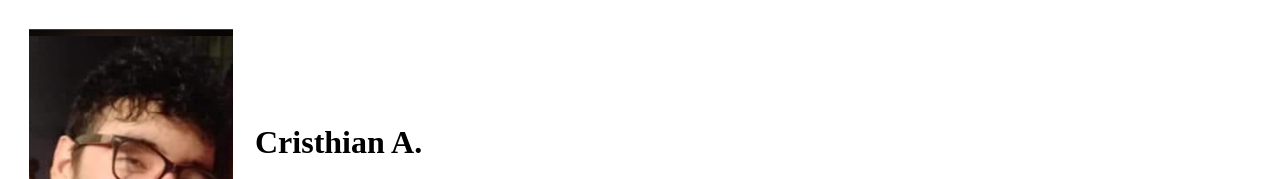
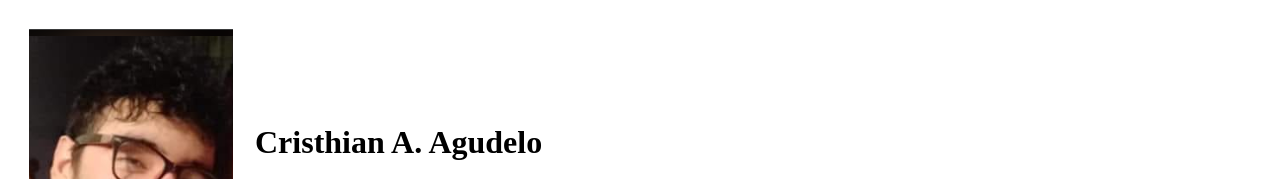
Before and after one commit to CristhianAgudelo/cv, a plain HTML site: page index.html in a window 1280 px wide. Shown: the top 179 px of the page. Drawn offline with Linux system fonts and the light colour scheme.

Commit message:
Update index.html

```diff
--- a/index.html
+++ b/index.html
@@ -8,7 +8,7 @@
   <table cellspacing="20">
     <tr>
       <td>  <img src="images\fotito.png" alt="Cristhian profile picture"></td>
-      <td>  <h1>Cristhian A.</h1>
+      <td>  <h1>Cristhian A. Agudelo</h1>
         <p><em>Student of <a href="https://media2.giphy.com/media/RyXVu4ZW454IM/200.gif"><strong>Web Development</strong></a></em>
           <br /> I'm a web developer enthusiastic, also, and this is totally related by the way, I love coffee and music.
         </p></td>
```
